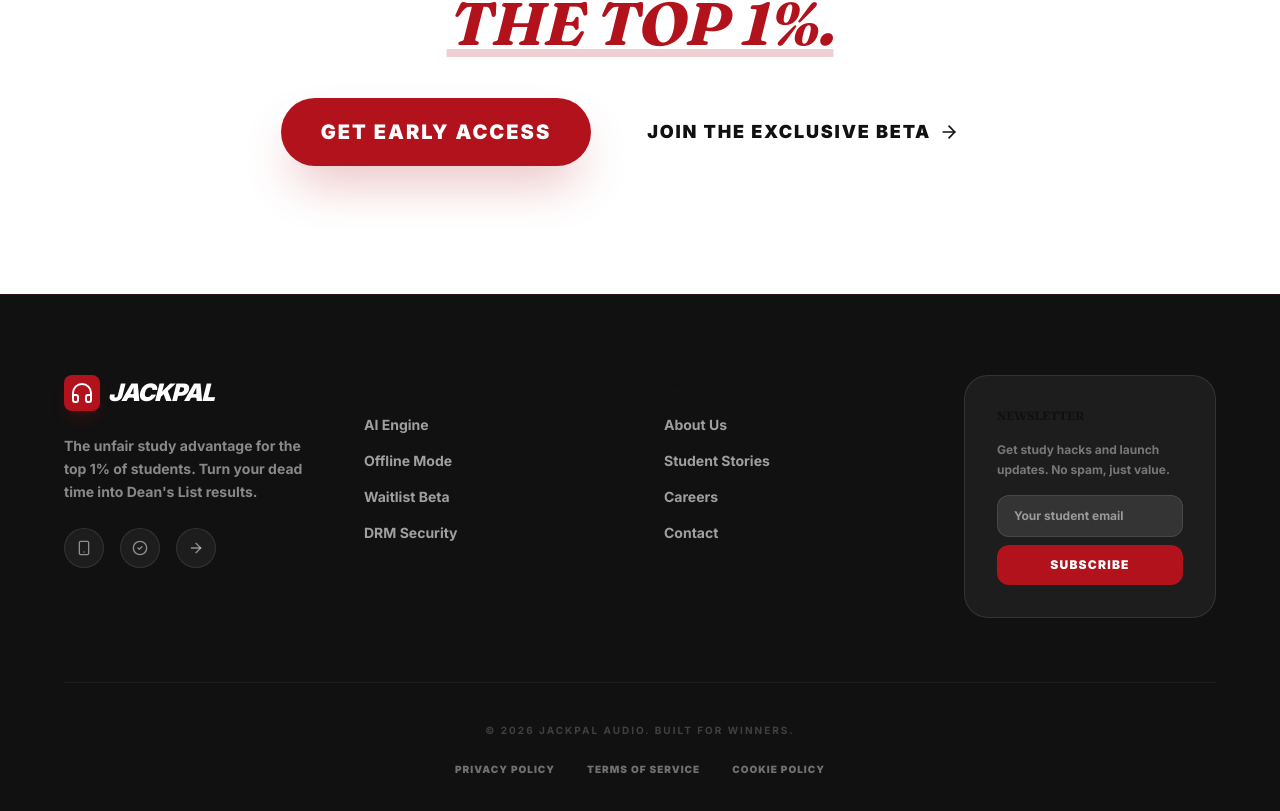
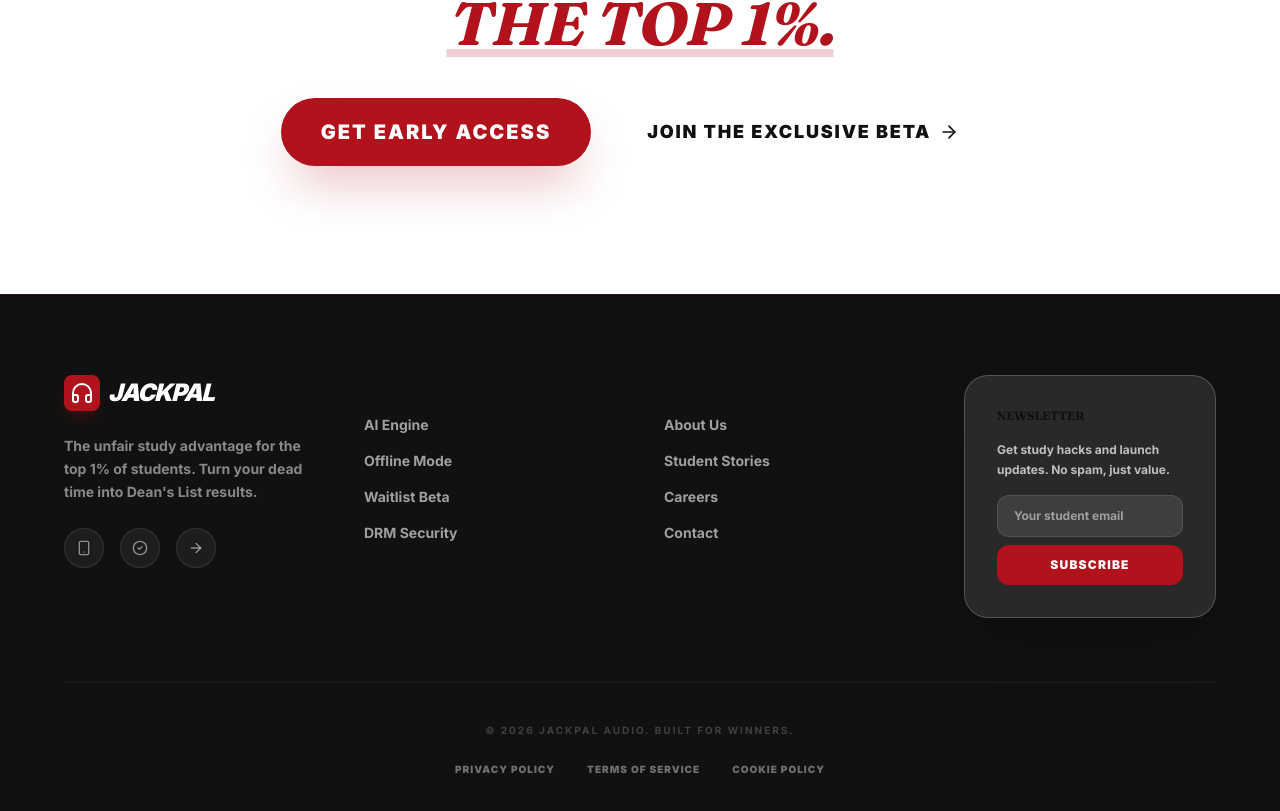
Before and after one commit to Anasabubakar/JackPal, a Next.js app: page / in a window 1280 px wide. Shown: the part 5826-6637 px from the top of the page. Built offline with nearby package versions, Linux system fonts and the light colour scheme.

Commit message:
style: enhance contrast and visibility of newsletter card in footer

```diff
--- a/src/app/page.tsx
+++ b/src/app/page.tsx
@@ -591,9 +591,9 @@ export default function Home() {
               </ul>
             </div>
 
-            <div className="bg-white/5 p-8 rounded-3xl border border-white/10 space-y-4 text-left">
+            <div className="bg-white/10 p-8 rounded-3xl border border-white/20 space-y-4 text-left shadow-2xl">
               <h4 className="text-xs font-black uppercase tracking-[0.2em] text-white">Newsletter</h4>
-              <p className="text-xs font-bold text-white/40 leading-relaxed">
+              <p className="text-xs font-bold text-white/70 leading-relaxed">
                 Get study hacks and launch updates. No spam, just value.
               </p>
               <div className="flex flex-col gap-2">
```
